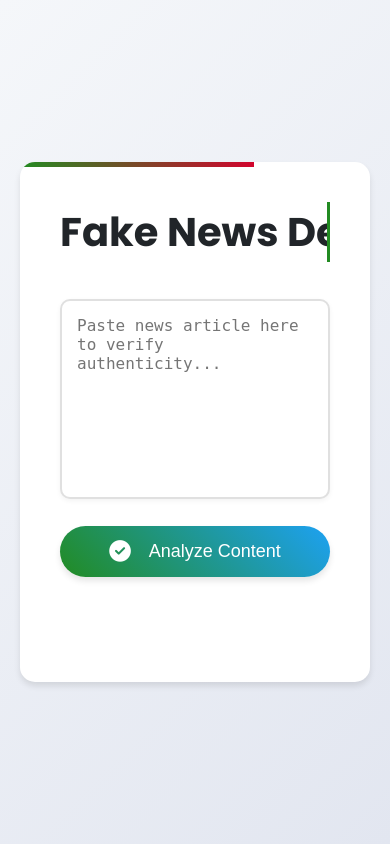
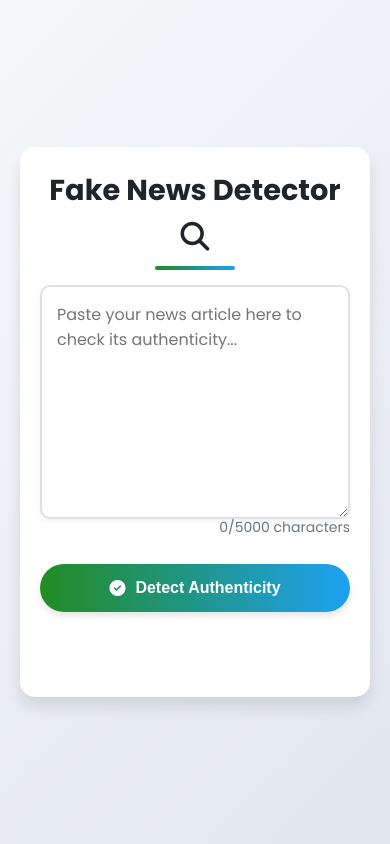
Before and after one commit to Ankitaghavate/Fake-News-Detector, a Flask app: page / in a window 390 px wide. Run offline with Flask 3, Linux system fonts and the light colour scheme; parts of the project's set-up code (start-up, migrations or seed data) failed here and were passed over.

Commit message:
Update index.html

```diff
--- a/templates/index.html
+++ b/templates/index.html
@@ -11,14 +11,15 @@
             --real-primary: #228B22;       /* Forest Green */
             --real-light: #E6F4EA;         /* Light Green */
             --real-dark: #145214;          /* Dark Green */
-
             --fake-primary: #D2042D;       /* Alert Red */
             --fake-light: #FFE6EB;         /* Light Red */
-            --fake-dark: #8B0000;         /* Dark Red */
-
+            --fake-dark: #8B0000;          /* Dark Red */
             --neutral-light: #f8f9fa;
             --neutral-dark: #212529;
-            --shadow: 0 4px 6px rgba(0, 0, 0, 0.1);
+            --accent-blue: #1DA1F2;        /* Twitter blue */
+            --shadow-sm: 0 2px 5px rgba(0, 0, 0, 0.05);
+            --shadow-md: 0 4px 6px rgba(0, 0, 0, 0.1);
+            --shadow-lg: 0 10px 15px rgba(0, 0, 0, 0.1);
         }
 
         * {
@@ -35,104 +36,85 @@
             justify-content: center;
             align-items: center;
             padding: 20px;
+            line-height: 1.6;
         }
 
         .container {
             background: white;
             border-radius: 15px;
-            box-shadow: var(--shadow);
-            padding: 40px;
+            box-shadow: var(--shadow-lg);
+            padding: 30px;
             width: 100%;
             max-width: 800px;
-            animation: fadeIn 0.8s ease-out;
-            position: relative;
-            overflow: hidden;
+            animation: fadeIn 0.5s ease-out;
         }
 
-        .container::before {
-            content: '';
-            position: absolute;
-            top: 0;
-            left: 0;
+        h1 {
+            text-align: center;
+            margin-bottom: 25px;
+            color: var(--neutral-dark);
+            font-size: 2.2rem;
+            position: relative;
+            display: inline-block;
             width: 100%;
-            height: 5px;
-            background: linear-gradient(90deg, var(--real-primary), var(--fake-primary));
-            animation: progress 2s ease-in-out infinite;
         }
 
-        h2 {
-            text-align: center;
-            margin-bottom: 30px;
-            color: var(--neutral-dark);
-            font-size: 2.5rem;
-            position: relative;
-            display: inline-block;
-        }
-
-        h2::after {
+        h1::after {
             content: '';
             position: absolute;
             bottom: -10px;
             left: 50%;
             transform: translateX(-50%);
-            width: 50px;
-            height: 3px;
-            background: var(--real-primary);
-            border-radius: 3px;
+            width: 80px;
+            height: 4px;
+            background: linear-gradient(90deg, var(--real-primary), var(--accent-blue));
+            border-radius: 2px;
         }
 
-        .typing-animation {
-            overflow: hidden;
-            white-space: nowrap;
-            border-right: 3px solid var(--real-primary);
-            animation: typing 3s steps(40) 1s 1 normal both, blink 0.75s step-end infinite;
-        }
-
-        form {
-            display: flex;
-            flex-direction: column;
-            gap: 20px;
-        }
-
-        .form-group {
-            position: relative;
+        .input-group {
+            margin-bottom: 25px;
         }
 
         textarea {
             width: 100%;
-            height: 200px;
             padding: 15px;
-            font-size: 16px;
             border: 2px solid #e0e0e0;
             border-radius: 10px;
-            resize: none;
+            margin-bottom: 5px;
+            resize: vertical;
+            font-size: 16px;
+            font-family: 'Poppins', sans-serif;
             transition: all 0.3s ease;
-            box-shadow: 0 2px 5px rgba(0, 0, 0, 0.05);
-        }
-
-        textarea:hover {
-            border-color: var(--real-primary);
-            box-shadow: 0 5px 15px rgba(34, 139, 34, 0.1);
+            min-height: 200px;
+            box-shadow: var(--shadow-sm);
         }
 
         textarea:focus {
             outline: none;
-            border-color: var(--real-primary);
-            box-shadow: 0 5px 15px rgba(34, 139, 34, 0.2);
+            border-color: var(--accent-blue);
+            box-shadow: 0 0 0 3px rgba(29, 161, 242, 0.2);
+        }
+
+        .char-count {
+            text-align: right;
+            font-size: 14px;
+            color: #6c757d;
+            margin-top: -15px;
+            margin-bottom: 15px;
         }
 
         button {
-            padding: 15px 30px;
-            font-size: 18px;
-            background: linear-gradient(45deg, var(--real-primary), #1DA1F2);
+            background: linear-gradient(90deg, var(--real-primary), var(--accent-blue));
             color: white;
             border: none;
+            padding: 15px 30px;
             border-radius: 50px;
             cursor: pointer;
+            font-size: 16px;
+            font-weight: 600;
             transition: all 0.3s ease;
-            box-shadow: var(--shadow);
-            position: relative;
-            overflow: hidden;
+            width: 100%;
+            box-shadow: var(--shadow-md);
             display: flex;
             align-items: center;
             justify-content: center;
@@ -140,82 +122,77 @@
         }
 
         button:hover {
-            transform: translateY(-3px);
-            box-shadow: 0 7px 20px rgba(34, 139, 34, 0.4);
+            transform: translateY(-2px);
+            box-shadow: var(--shadow-lg);
         }
 
         button:active {
-            transform: translateY(1px);
+            transform: translateY(0);
         }
 
-        #result {
+        button:disabled {
+            background: #cccccc;
+            cursor: not-allowed;
+            transform: none !important;
+        }
+
+        .result {
             margin-top: 25px;
-            padding: 20px;
-            border-radius: 10px;
             font-size: 18px;
             font-weight: 600;
             text-align: center;
+            padding: 20px;
+            border-radius: 10px;
+            transition: all 0.3s ease;
             opacity: 0;
-            transform: translateY(20px);
-            transition: all 0.5s ease;
+            height: 0;
+            overflow: hidden;
         }
 
-        #result.show {
+        .result.show {
             opacity: 1;
-            transform: translateY(0);
+            height: auto;
+            padding: 20px;
+            margin-top: 25px;
         }
 
-        .real {
+        .result.real {
             background-color: var(--real-light);
             color: var(--real-dark);
             border-left: 5px solid var(--real-primary);
-            animation: pulse-green 2s infinite;
+            animation: fadeIn 0.5s ease-out;
         }
 
-        .fake {
+        .result.fake {
             background-color: var(--fake-light);
             color: var(--fake-dark);
             border-left: 5px solid var(--fake-primary);
-            animation: shake 0.5s;
+            animation: fadeIn 0.5s ease-out;
         }
 
-        .icon {
-            font-size: 1.2em;
-            margin-right: 8px;
+        .confidence {
+            font-size: 14px;
+            font-weight: normal;
+            margin-top: 8px;
+            display: block;
         }
 
-        /* Animations */
-        @keyframes fadeIn {
-            from { opacity: 0; transform: translateY(20px); }
-            to { opacity: 1; transform: translateY(0); }
+        .tip {
+            font-size: 14px;
+            margin-top: 10px;
+            display: block;
+            font-weight: normal;
         }
 
-        @keyframes typing {
-            from { width: 0 }
-            to { width: 100% }
-        }
-
-        @keyframes blink {
-            from, to { border-color: transparent }
-            50% { border-color: var(--real-primary) }
-        }
-
-        @keyframes progress {
-            0% { width: 0%; }
-            50% { width: 100%; }
-            100% { width: 0%; right: 0; left: auto; }
-        }
-
-        @keyframes pulse-green {
-            0% { box-shadow: 0 0 0 0 rgba(34, 139, 34, 0.4); }
-            70% { box-shadow: 0 0 0 15px rgba(34, 139, 34, 0); }
-            100% { box-shadow: 0 0 0 0 rgba(34, 139, 34, 0); }
-        }
-
-        @keyframes shake {
-            0%, 100% { transform: translateX(0); }
-            10%, 30%, 50%, 70%, 90% { transform: translateX(-5px); }
-            20%, 40%, 60%, 80% { transform: translateX(5px); }
+        @keyframes fadeIn {
+            from {
+                opacity: 0;
+                transform: translateY(10px);
+            }
+            to {
+                opacity: 1;
+                transform: translateY(0);
+            }
         }
 
         .loading {
@@ -227,112 +204,111 @@
             0% { transform: rotate(0deg); }
             100% { transform: rotate(360deg); }
         }
+
+        /* Responsive adjustments */
+        @media (max-width: 768px) {
+            .container {
+                padding: 20px;
+            }
+
+            h1 {
+                font-size: 1.8rem;
+            }
+
+            textarea {
+                min-height: 150px;
+            }
+        }
     </style>
 </head>
 <body>
     <div class="container">
-        <h2 class="typing-animation">Fake News Detector <i class="fas fa-search icon"></i></h2>
-        <form id="newsForm">
-            <div class="form-group">
-                <textarea id="newsText" placeholder="Paste news article here to verify authenticity..." required></textarea>
-            </div>
-            <button type="submit">
-                <i class="fas fa-check-circle icon"></i> Analyze Content
-            </button>
-        </form>
-        <div id="result"></div>
+        <h1>Fake News Detector <i class="fas fa-search"></i></h1>
+        <div class="input-group">
+            <textarea id="newsText" placeholder="Paste your news article here to check its authenticity..." rows="8"></textarea>
+            <div class="char-count"><span id="charCount">0</span>/5000 characters</div>
+        </div>
+        <button id="detectButton">
+            <i class="fas fa-check-circle"></i> Detect Authenticity
+        </button>
+        <div id="result" class="result"></div>
     </div>
 
     <script>
-        document.getElementById("newsForm").addEventListener("submit", function(event) {
-            event.preventDefault();
+        const newsText = document.getElementById('newsText');
+        const detectButton = document.getElementById('detectButton');
+        const resultDiv = document.getElementById('result');
+        const charCount = document.getElementById('charCount');
 
-            const resultDiv = document.getElementById("result");
-            resultDiv.classList.remove("show", "real", "fake");
+        // Character count update
+        newsText.addEventListener('input', () => {
+            const count = newsText.value.length;
+            charCount.textContent = count;
 
-            let text = document.getElementById("newsText").value.trim();
+            if (count > 5000) {
+                charCount.style.color = 'var(--fake-primary)';
+            } else {
+                charCount.style.color = 'inherit';
+            }
+        });
 
-            if (!text) {
-                resultDiv.innerHTML = '<i class="fas fa-exclamation-circle icon"></i> Please enter text to analyze';
-                resultDiv.classList.add("show", "fake");
+        detectButton.addEventListener('click', async () => {
+            const text = newsText.value.trim();
+
+            if (text === '') {
+                resultDiv.innerHTML = '<i class="fas fa-exclamation-circle"></i> Please enter some text to analyze';
+                resultDiv.className = 'result show fake';
                 return;
             }
 
-            // Show loading state
-            resultDiv.innerHTML = '<i class="fas fa-spinner loading icon"></i> Analyzing content...';
-            resultDiv.classList.add("show");
+            if (text.length > 5000) {
+                resultDiv.innerHTML = '<i class="fas fa-exclamation-circle"></i> Text exceeds 5000 character limit';
+                resultDiv.className = 'result show fake';
+                return;
+            }
 
-            // Simulate API call (replace with actual fetch)
-            setTimeout(() => {
-                // This would be your actual fetch call in production:
-                // fetch("/predict", { ... })
+            // Disable button during processing
+            detectButton.disabled = true;
+            detectButton.innerHTML = '<i class="fas fa-spinner loading"></i> Analyzing...';
 
-                // Mock response - replace with real API call
-                const mockResponses = [
-                    { prediction: "Real News", confidence: 0.87 },
-                    { prediction: "Fake News", confidence: 0.92 }
-                ];
-                const response = mockResponses[Math.floor(Math.random() * mockResponses.length)];
+            // Clear previous results
+            resultDiv.className = 'result';
 
-                displayResult(response);
-            }, 1500);
+            try {
+                const response = await fetch('/predict', {
+                    method: 'POST',
+                    headers: {
+                        'Content-Type': 'application/x-www-form-urlencoded',
+                    },
+                    body: `text=${encodeURIComponent(text)}`,
+                });
+
+                const data = await response.json();
+
+                const isFake = data.prediction.toLowerCase().includes('fake');
+                const confidence = data.confidence ? `${Math.round(data.confidence * 100)}%` : 'high';
+
+                resultDiv.innerHTML = `
+                    <i class="fas ${isFake ? 'fa-times-circle' : 'fa-check-circle'}"></i>
+                    ${data.prediction}
+                    <span class="confidence">Confidence: ${confidence}</span>
+                    <span class="tip">
+                        ${isFake
+                            ? '<i class="fas fa-lightbulb"></i> Tip: Verify with trusted sources before sharing'
+                            : '<i class="fas fa-thumbs-up"></i> This content appears trustworthy'}
+                    </span>
+                `;
+                resultDiv.className = `result show ${isFake ? 'fake' : 'real'}`;
+
+            } catch (error) {
+                console.error('Error:', error);
+                resultDiv.innerHTML = '<i class="fas fa-exclamation-triangle"></i> Error analyzing text. Please try again.';
+                resultDiv.className = 'result show fake';
+            } finally {
+                detectButton.disabled = false;
+                detectButton.innerHTML = '<i class="fas fa-check-circle"></i> Detect Authenticity';
+            }
         });
-
-        function displayResult(data) {
-            const resultDiv = document.getElementById("result");
-            const isFake = data.prediction === "Fake News";
-
-            resultDiv.innerHTML = `
-                <i class="fas ${isFake ? 'fa-times-circle' : 'fa-check-circle'} icon"></i>
-                <strong>${data.prediction}</strong>
-                <div style="margin-top:8px;font-size:14px;font-weight:normal">
-                    Confidence: ${(data.confidence * 100).toFixed(0)}%
-                </div>
-                <div style="margin-top:12px;font-size:14px;">
-                    ${isFake ?
-                      '<i class="fas fa-lightbulb"></i> Tip: Verify with trusted sources before sharing' :
-                      '<i class="fas fa-thumbs-up"></i> This content appears trustworthy'}
-                </div>
-            `;
-
-            resultDiv.classList.add("show", isFake ? "fake" : "real");
-
-            // Add confetti for real news
-            if (!isFake) {
-                createConfetti();
-            }
-        }
-
-        function createConfetti() {
-            const container = document.querySelector('.container');
-            const colors = ['#228B22', '#1DA1F2', '#4CC9F0', '#3A86FF'];
-
-            for (let i = 0; i < 50; i++) {
-                const confetti = document.createElement('div');
-                confetti.innerHTML = ['<i class="fas fa-check"></i>', '<i class="fas fa-star"></i>', '<i class="fas fa-circle"></i>'][Math.floor(Math.random() * 3)];
-                confetti.style.position = 'absolute';
-                confetti.style.color = colors[Math.floor(Math.random() * colors.length)];
-                confetti.style.fontSize = `${Math.random() * 12 + 8}px`;
-                confetti.style.left = `${Math.random() * 100}%`;
-                confetti.style.top = '-30px';
-                confetti.style.opacity = '0';
-                confetti.style.transform = `translateY(0) rotate(0deg) scale(${Math.random() + 0.5})`;
-                confetti.style.transition = `all ${Math.random() * 3 + 2}s ease-out`;
-                confetti.style.zIndex = '1000';
-                confetti.style.textShadow = '0 2px 3px rgba(0,0,0,0.1)';
-
-                container.appendChild(confetti);
-
-                setTimeout(() => {
-                    confetti.style.opacity = '1';
-                    confetti.style.transform = `translateY(${window.innerHeight}px) rotate(${Math.random() * 360}deg) scale(${Math.random() + 0.5})`;
-                }, 10);
-
-                setTimeout(() => {
-                    confetti.remove();
-                }, 3000);
-            }
-        }
     </script>
 </body>
 </html>
```
